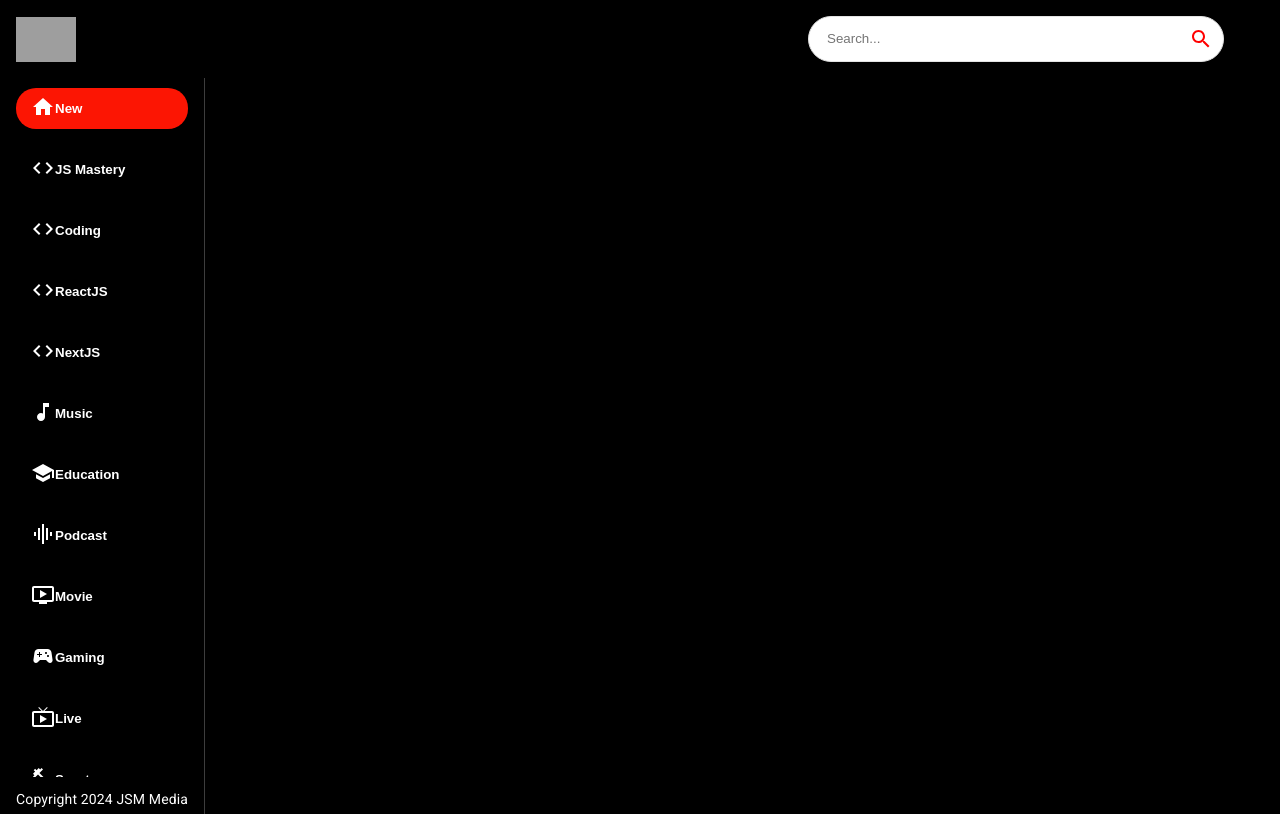
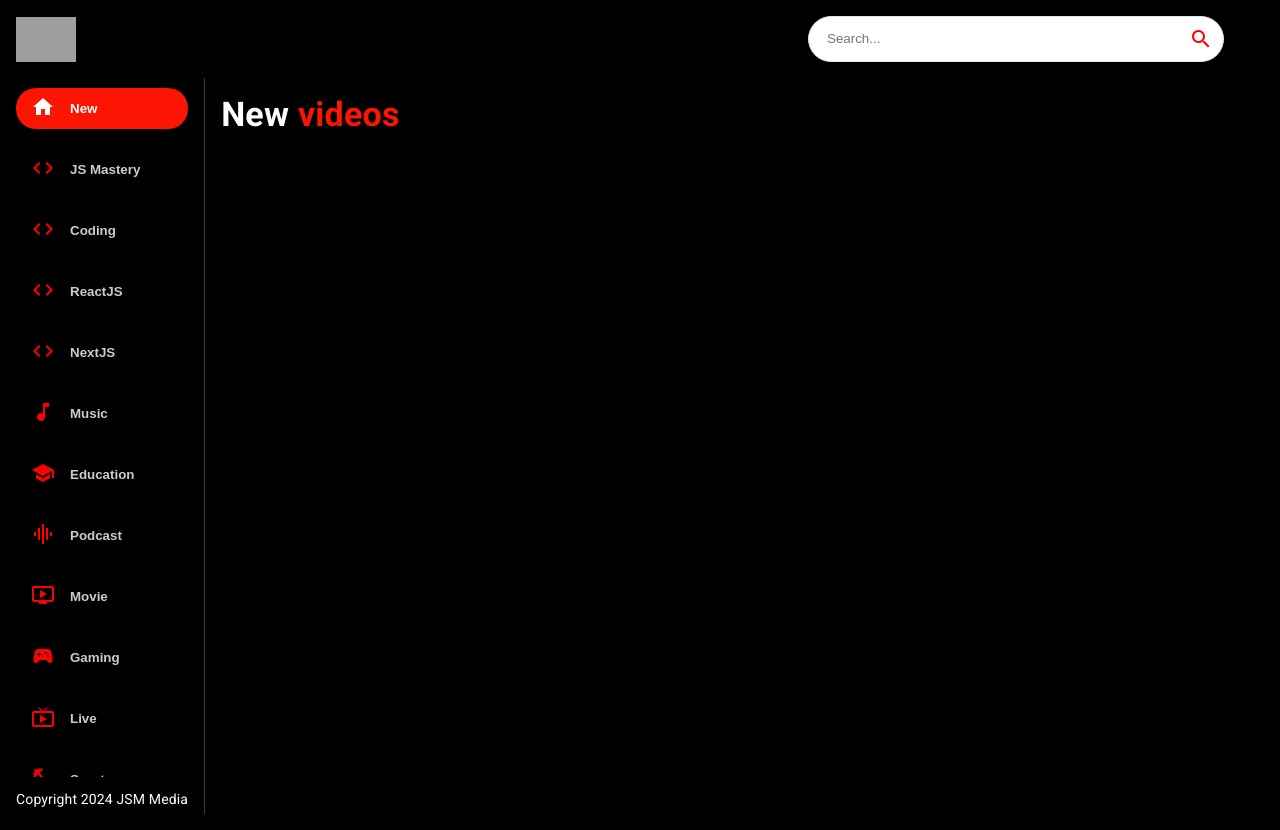
Before and after one commit to ANU9860/youtube2.0, a React (Create React App) app: page / in a window 1280 px wide. Built offline with nearby package versions, Linux system fonts and the light colour scheme; grey boxes are pictures that could not be loaded.

Commit message:
Add existing files

```diff
--- a/src/components/Feed.jsx
+++ b/src/components/Feed.jsx
@@ -1,6 +1,7 @@
 import { useEffect, useState } from "react";
 import { Box, Stack, Typography } from "@mui/material";
-import  SideBar from './SideBar';
+import SideBar from './SideBar';
+import Videos from './Videos';
 
 
 const Feed = () => {
@@ -12,6 +13,14 @@
         Copyright 2024 JSM Media
       </Typography>
     </Box>
+    <Box p={2} sx={{ overflowY: "auto", height: "90vh", flex: 2 }}>
+      <Typography variant="h4" fontWeight="bold" mb={2} sx={{ color: "white" }}>
+      New <span style={{ color: "#FC1503" }}>videos</span>
+
+      </Typography>
+      <Videos videos={[]} />
+    </Box>
+
    </Stack>
   )
 }
--- a/src/components/SideBar.jsx
+++ b/src/components/SideBar.jsx
@@ -22,8 +22,8 @@
             }}
             key={category.name}
             >
-                <span>{category.icon}</span>
-                <span>{category.name}</span>
+                <span  style={{ color: category.name === selectedCategory ? "white" : "red", marginRight: "15px" }}>{category.icon}</span>
+                <span style={{ opacity: category.name === selectedCategory ? "1" : "0.8" }}>{category.name}</span>
             </button>
         ))}
     </Stack>
--- /dev/null
+++ b/src/components/Videos.jsx
@@ -0,0 +1,9 @@
+import React from 'react'
+
+const Videos = () => {
+  return (
+    <div>Videos</div>
+  )
+}
+
+export default Videos
--- a/src/components/index.js
+++ b/src/components/index.js
@@ -5,3 +5,4 @@
 export { default as SearchFeed } from './SearchFeed';
 export { default as SearchBar } from './SearchBar';
 export { default as SideBar } from './SideBar';
+export { default as Videos } from './Videos';
```
